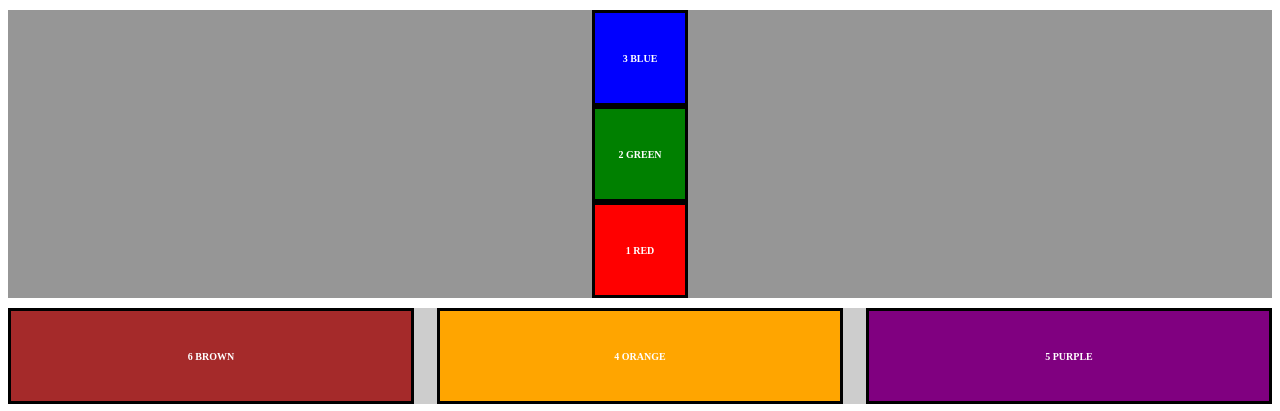
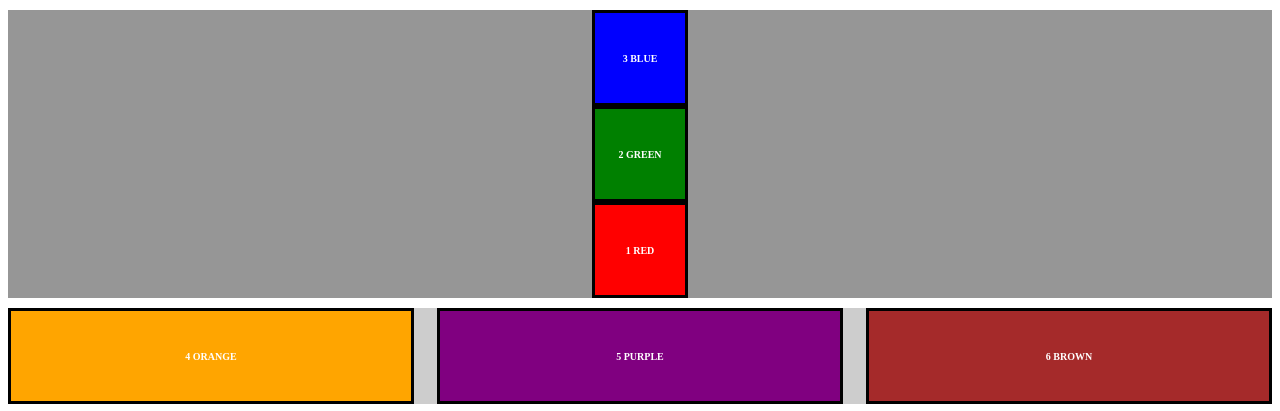
Before and after one commit to BPOKHAREL01/Flexbox-Grid, a plain HTML site: page index.html in a window 1280 px wide. Shown: the top 411 px of the page. Drawn offline with Linux system fonts and the light colour scheme.

Commit message:
FlexboxGridExercise Correction

```diff
--- a/index.html
+++ b/index.html
@@ -11,11 +11,11 @@
     <section id="one">
         <div id="red">1 Red </div>
         <div id="green">2 Green</div>
-    <div id="blue">3 Blue</div>
+        <div id="blue">3 Blue</div>
     </section>
     <section id="two">
         <div id="orange">4 Orange</div>
-        <div id="purple">5 purple</div>
+        <div id="purple">5 Purple</div>
         <div id="brown">6 Brown</div>
     </section>
     <section id="three">
--- a/style.css
+++ b/style.css
@@ -104,11 +104,11 @@ grid-auto-rows: 100px; /* sets the height of rows */
     /*can also use  order:-1*/
 }
 #orange {
-    order: 2;
+    order: -2;
 }
 #purple {
-    order: 3;
     align-self: flex-end;
+    justify-self: right;
 }
 #p-one {
     grid-column: 1/3;
```
